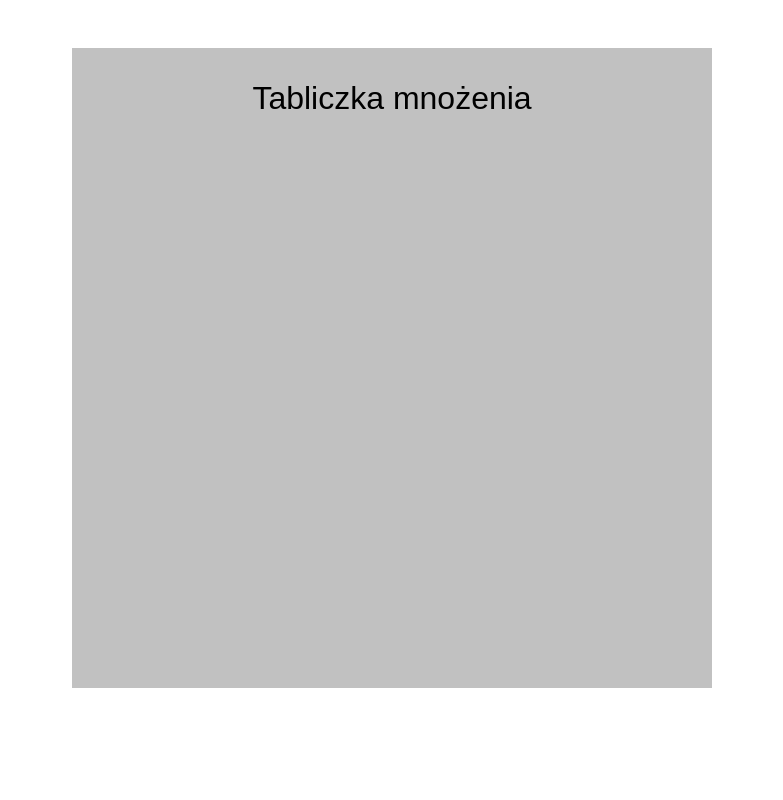
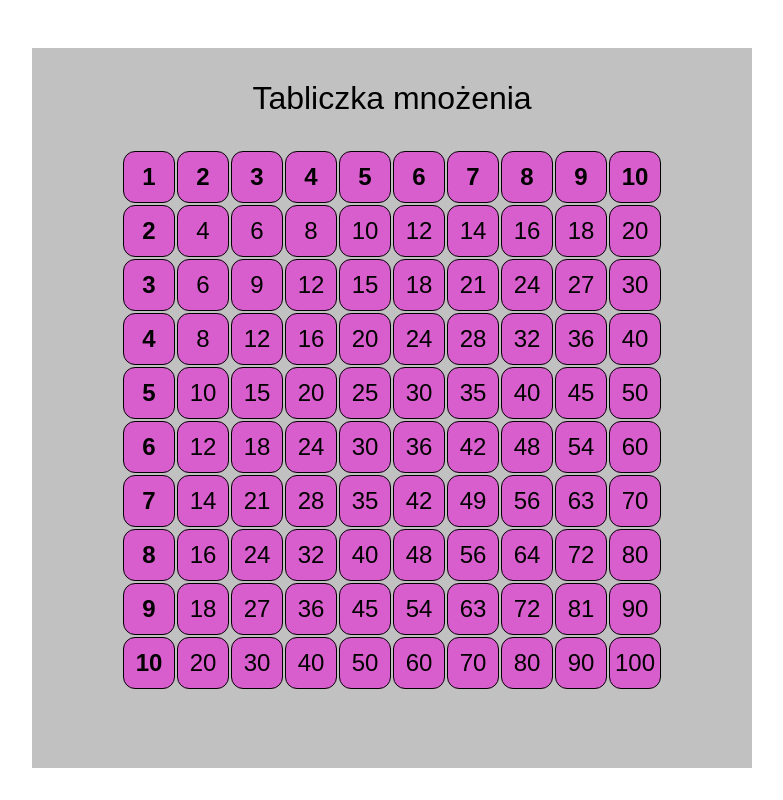
Before and after one commit to antusus/multiplcation-table-react, a React (Create React App) app: page / in a window 1280 px wide. Shown: the whole page, without its empty margins (248-1031 px from the left). Built offline with nearby package versions, Linux system fonts and the light colour scheme.

Commit message:
Basic table

```diff
--- a/src/App.css
+++ b/src/App.css
@@ -1,6 +1,6 @@
 .main {
-    width: 40em;
-    height: 40em;
+    width: 45em;
+    height: 45em;
     margin-left: auto;
     margin-right: auto;
     margin-top: 3em;
--- a/src/App.js
+++ b/src/App.js
@@ -1,11 +1,13 @@
-import React, { Component } from 'react';
+import React, {Component} from 'react';
 import './App.css';
+import MultiplicationTable from './components/table/table';
 
 class App extends Component {
     render() {
         return (
             <div className='main'>
                 <div className='title'>Tabliczka mnożenia</div>
+                <MultiplicationTable/>
             </div>
         );
     }
--- /dev/null
+++ b/src/components/table/table.css
@@ -0,0 +1,27 @@
+.mtable {
+    margin-left: auto;
+    margin-right: auto;
+}
+
+.mtable tr td {
+    background-color: rgba(234, 29, 213, 0.6);
+    width: 2em;
+    height: 2em;
+    text-align: center;
+    font-size: 1.5em;
+    border: 0.05em solid black;
+    border-radius: 0.5em;
+}
+
+.mtable tr td:hover {
+    background-color: rgba(245, 67, 217, 0.25);
+    font-weight: bold;
+}
+
+.mtable tr:first-child td {
+    font-weight: bold;
+}
+
+.mtable tr td:first-child {
+    font-weight: bold;
+}
--- /dev/null
+++ b/src/components/table/table.js
@@ -0,0 +1,35 @@
+import React from 'react';
+
+const MutiplicationTable = (props) => {
+    return (
+        <table className='mtable'>
+            <tbody>
+            {renderTable()}
+            </tbody>
+        </table>
+    );
+};
+
+const renderTable = () => {
+    const rows = [];
+    for (let row = 1; row <= 10; row++) {
+        rows.push(
+            <tr key={row}>
+                {renderColumns(row)}
+            </tr>
+        );
+    }
+    return rows;
+};
+
+const renderColumns = (row) => {
+    const cols = [];
+    for(let col = 1; col <= 10; col++) {
+        cols.push(
+          <td key={col}>{col * row}</td>
+        );
+    }
+    return cols;
+};
+
+export default MutiplicationTable;
--- a/src/index.js
+++ b/src/index.js
@@ -1,6 +1,7 @@
 import React from 'react';
 import ReactDOM from 'react-dom';
 import './index.css';
+import './components/table/table.css';
 import App from './App';
 import registerServiceWorker from './registerServiceWorker';
 
```
Lines whose indentation alone changed are shown as unchanged.
